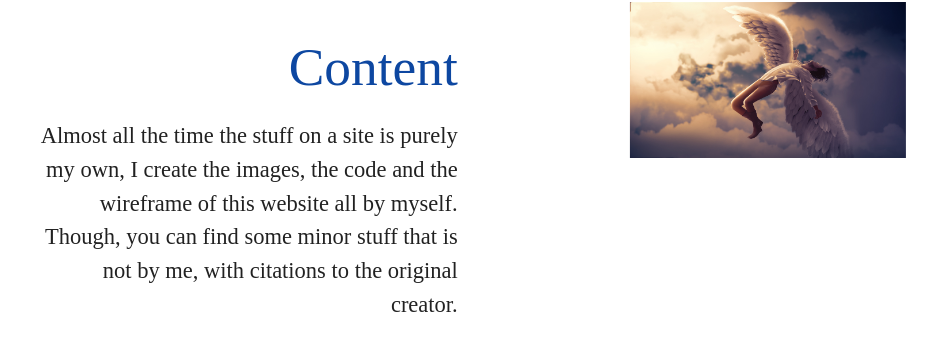
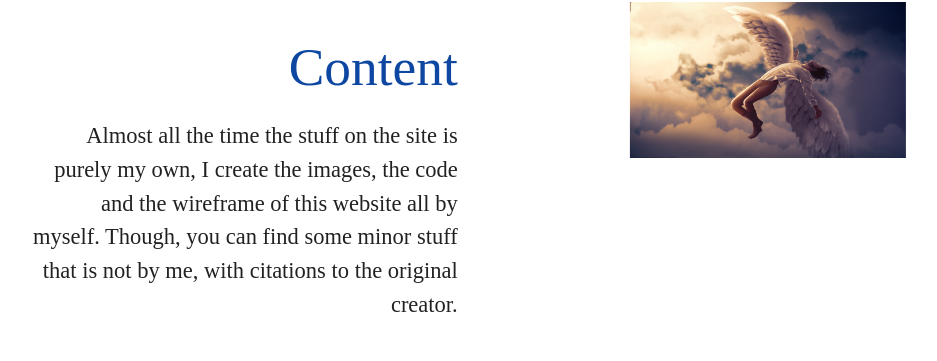
Before and after one commit to Graviton5/Showcase, a plain HTML site: page index.html in a window 1280 px wide. Shown: the part 1554-1915 px from the top of the page, without its empty margins (171-1108 px from the left). Drawn offline with nearby package versions, Linux system fonts and the light colour scheme.

Commit message:
Update index.html

```diff
--- a/index.html
+++ b/index.html
@@ -103,7 +103,7 @@
             </div>
             <div class="col s12 l6 pull-l5 right-align">
                 <h2 class="blue-text text-darken-4 font2">Content</h2>
-                <p class="font-text">Almost all the time the stuff on a site is purely my own, I create the images, the code and the wireframe of this website all by myself. Though, you can find some minor stuff that is not by me, with citations to the original creator.</p>
+                <p class="font-text">Almost all the time the stuff on the site is purely my own, I create the images, the code and the wireframe of this website all by myself. Though, you can find some minor stuff that is not by me, with citations to the original creator.</p>
             </div>
         </div>
         <div class="row padded">
```
